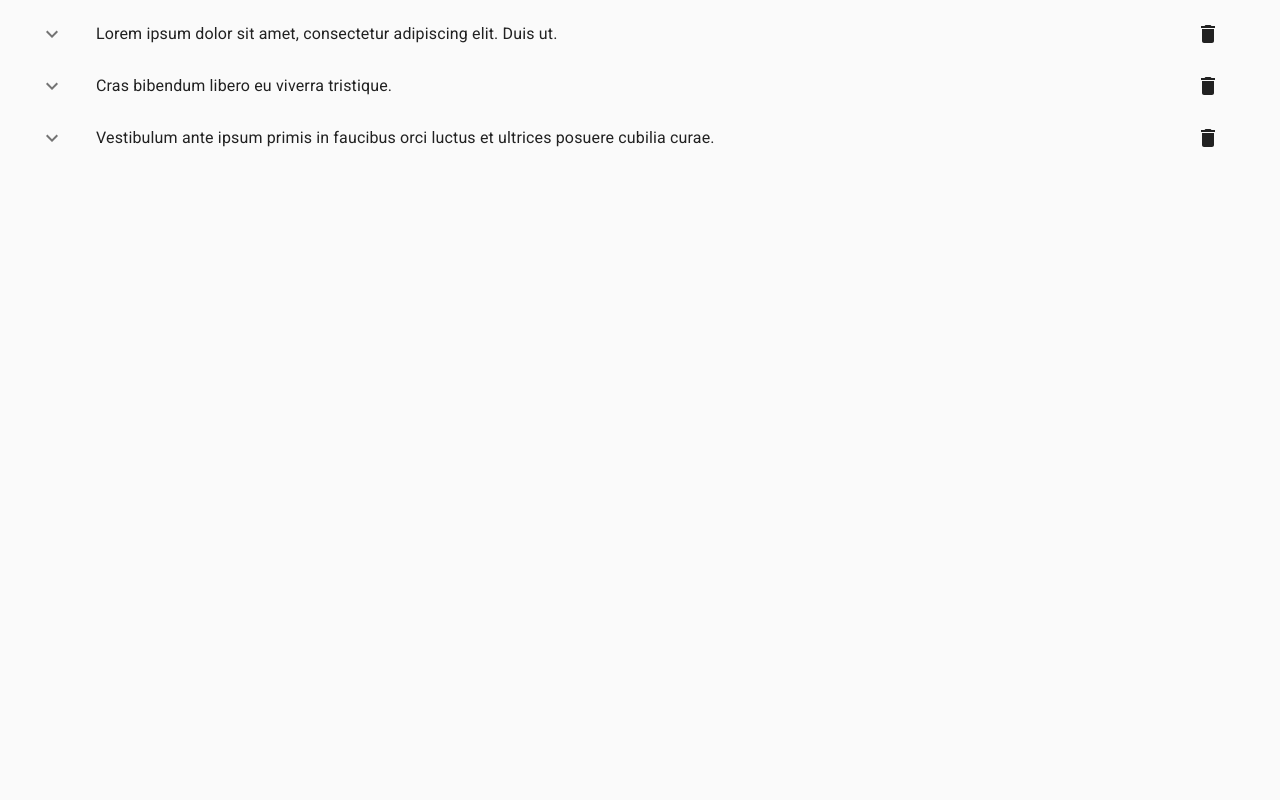
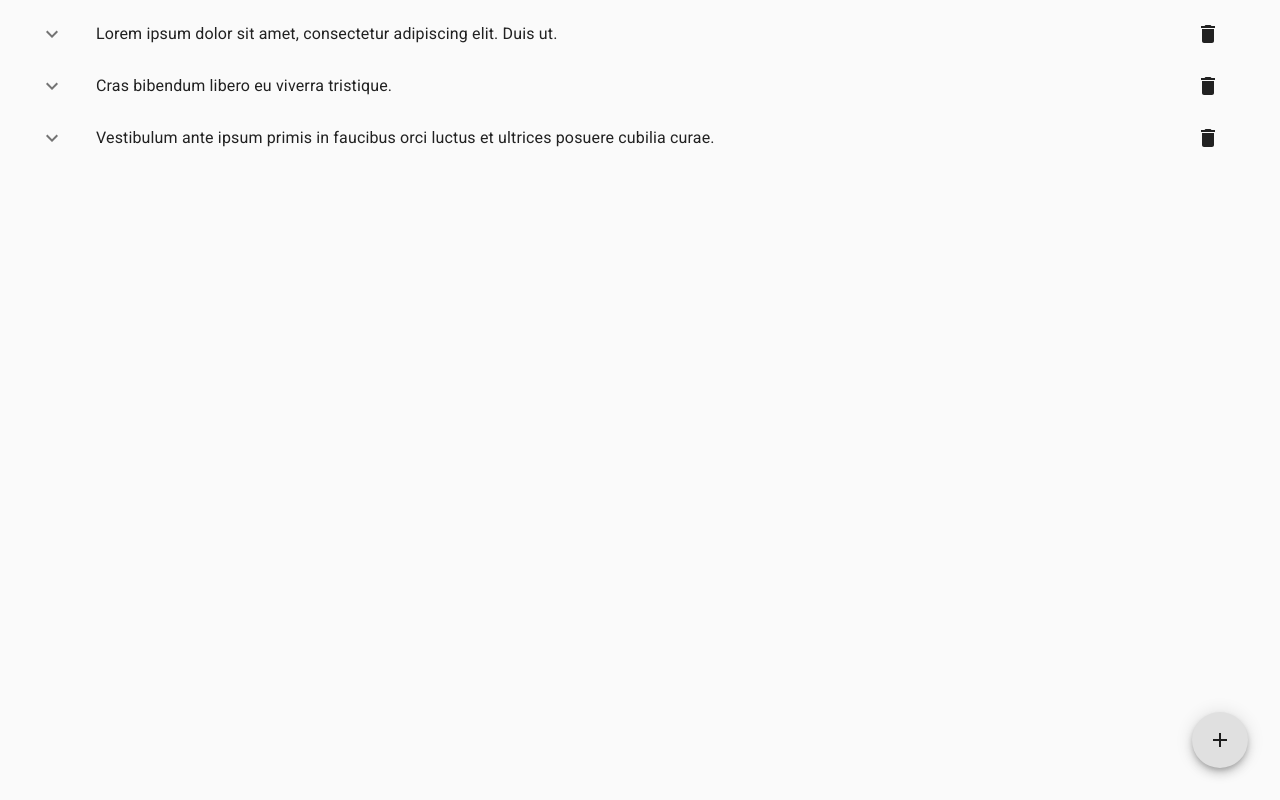
Before and after one commit to Kaidame-NA/QuickNote, a React (Create React App) app: page / in a window 1280 px wide. Built offline with nearby package versions, Linux system fonts and the light colour scheme.

Commit message:
Add a fab for adding notes

```diff
--- a/src/App.js
+++ b/src/App.js
@@ -1,7 +1,15 @@
 import React, { Component } from "react";
-import { Container, List } from "@material-ui/core";
+import { Container, List, Fab, withStyles } from "@material-ui/core";
+import { Add } from "@material-ui/icons";
 import Note from "./components/Note";
 
+const styles = {
+  fab: {
+    position: 'absolute',
+    bottom: "2rem",
+    right: "2rem",
+  }
+};
 
 class App extends Component {
   constructor(props) {
@@ -44,9 +52,12 @@ class App extends Component {
             return <Note note={note} key={index} deleteNote={this.deleteNote} />;
           })}
         </List>
+        <Fab aria-label={"Add"} className={this.props.classes.fab}>
+          <Add />
+        </Fab>
       </Container>
     )
   }
 }
 
-export default App;
+export default withStyles(styles)(App);
```
